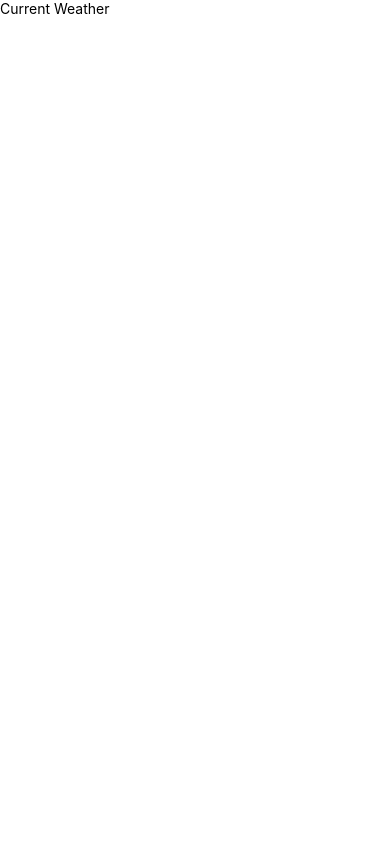
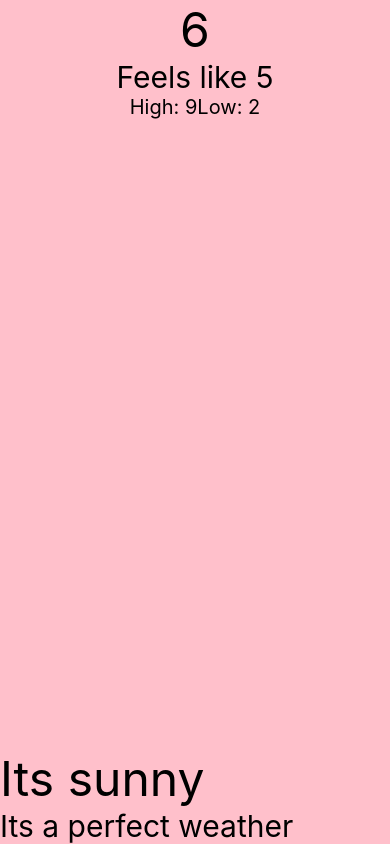
Before and after one commit to hrithikhadka/react-native-weather-app, a React Native app: screen / in a window 390 px wide. Built offline with nearby package versions, Linux system fonts and the light colour scheme.

Commit message:
basic layout of project

```diff
--- a/App.js
+++ b/App.js
@@ -1,12 +1,59 @@
 import React from "react";
-import { Text, View, SafeAreaView } from "react-native";
+import { View, Text, SafeAreaView, StyleSheet } from "react-native";
 
-export default function App() {
+const App = () => {
   return (
-    <SafeAreaView>
-      <View>
-        <Text>Current Weather</Text>
+    <SafeAreaView style={styles.wrapper}>
+      <View style={styles.container}>
+        <Text style={styles.temp}>6</Text>
+        <Text style={styles.feels}>Feels like 5</Text>
+        <View style={styles.highlowWrapper}>
+          <Text style={styles.highlow}>High: 9</Text>
+          <Text style={styles.highlow}>Low: 2</Text>
+        </View>
+      </View>
+      <View style={styles.bodyWrapper}>
+        <Text style={styles.description}>Its sunny</Text>
+        <Text style={styles.message}>Its a perfect weather</Text>
       </View>
     </SafeAreaView>
   );
-}
+};
+
+const styles = StyleSheet.create({
+  wrapper: {
+    flex: 1,
+    backgroundColor: "pink",
+  },
+  container: {
+    flex: 1,
+    alignItems: "center",
+  },
+  temp: {
+    color: "black",
+    fontSize: 48,
+  },
+  feels: {
+    fontSize: 30,
+    color: "black",
+  },
+  highlow: {
+    fontSize: 20,
+    color: "black",
+  },
+  highlowWrapper: {
+    flexDirection: "row",
+  },
+  bodyWrapper: {
+    justifyContent: "flex-end",
+    alignItems: "flex-start",
+  },
+  description: {
+    fontSize: 48,
+  },
+  message: {
+    fontSize: 30,
+  },
+});
+
+export default App;
```
